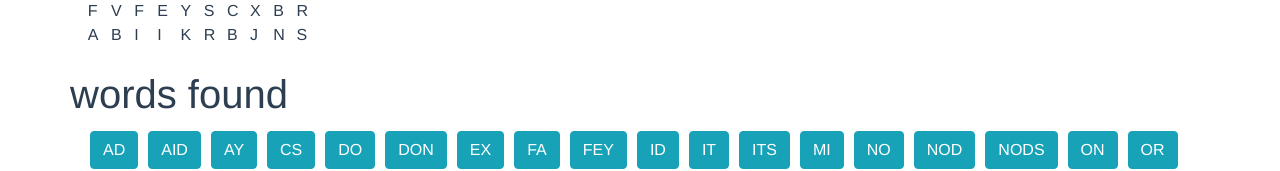
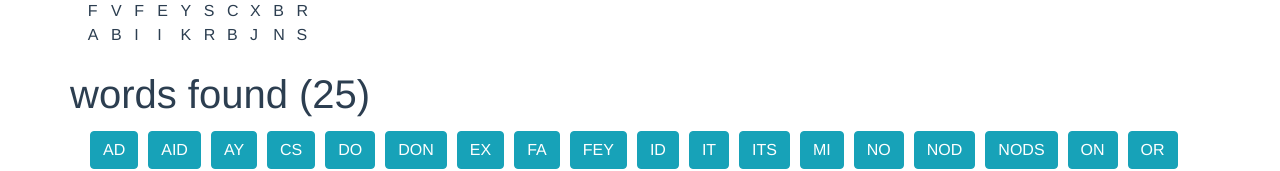
Before and after one commit to beefan/word-search-vue, a Vue app: page / in a window 1280 px wide. Shown: the part 347-518 px from the top of the page. Built offline with nearby package versions, Linux system fonts and the light colour scheme.

Commit message:
fixed error where found word list never reset

```diff
--- a/src/App.vue
+++ b/src/App.vue
@@ -34,7 +34,7 @@ export default {
   },
   methods: {
     updateList() {
-      console.log('update list')
+      this.searchStr = ''
       this.findWords()
     },
     addRows() {
@@ -46,6 +46,7 @@ export default {
     },
     addCols() {
       console.log('add cols')
+
     },
     addDiagnols() {
       console.log('add diags')
--- a/src/components/WordList.vue
+++ b/src/components/WordList.vue
@@ -1,6 +1,6 @@
 <template>
   <div id="words-found">
-    <h1>words found</h1>
+    <h1>{{ title }} </h1>
     <b-container>
       <b-button class="word" v-for="(item, index) in found" v-bind:key="index" variant="info">
         {{ item.toUpperCase() }}
@@ -13,8 +13,10 @@
 export default {
   computed: {
     found() {
-      let found = this.$store.state.found
-      return found.sort()
+      return this.$store.state.found
+    },
+    title() {
+      return 'words found (' + this.found.length + ')'
     }
   }
 }
--- a/src/store/index.js
+++ b/src/store/index.js
@@ -34,7 +34,7 @@ const store = new Vuex.Store({
       state.grid = grid;
     },
     fillFound(state, found) {
-      state.found = found;
+      state.found = found.sort();
     }
   },
   actions: {
```
